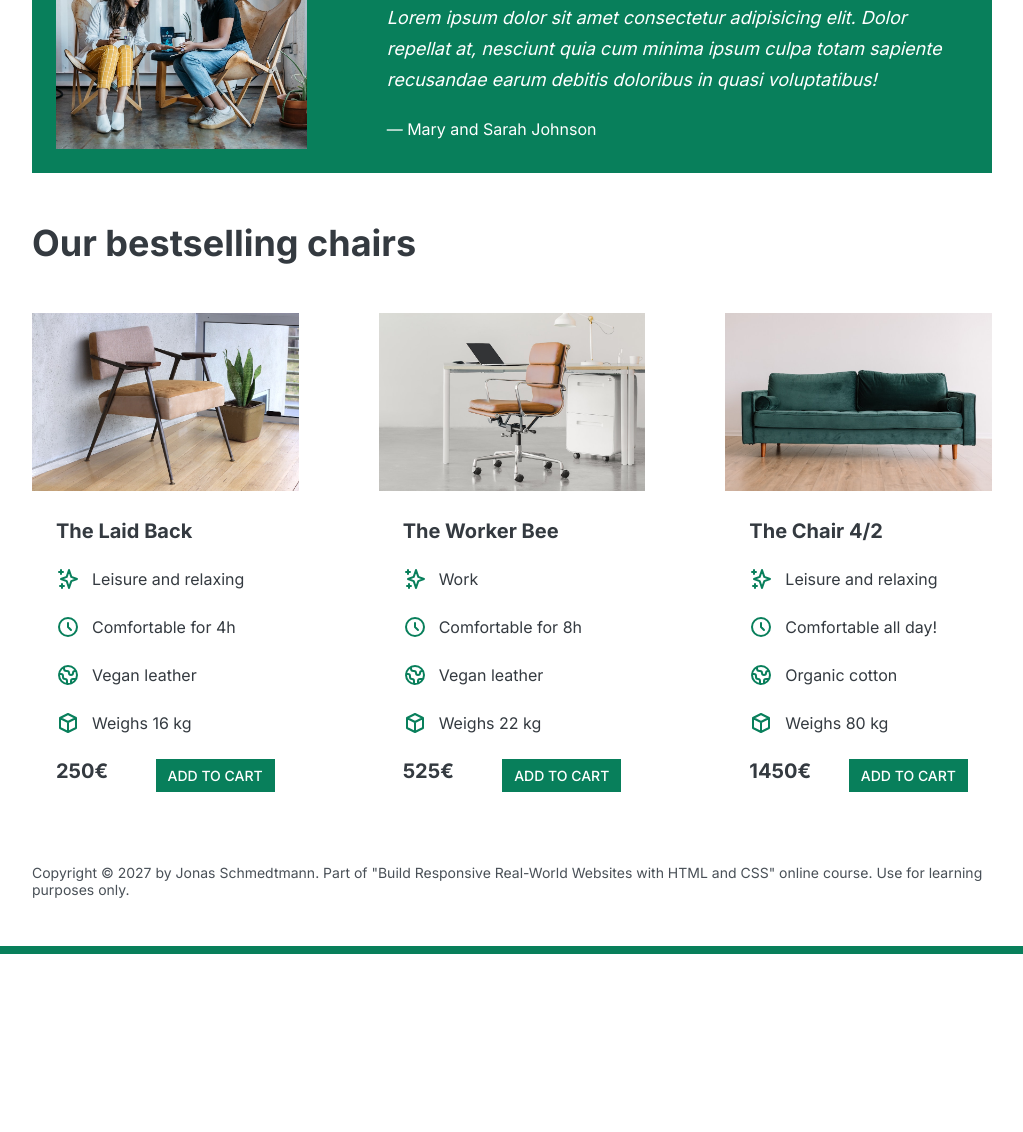
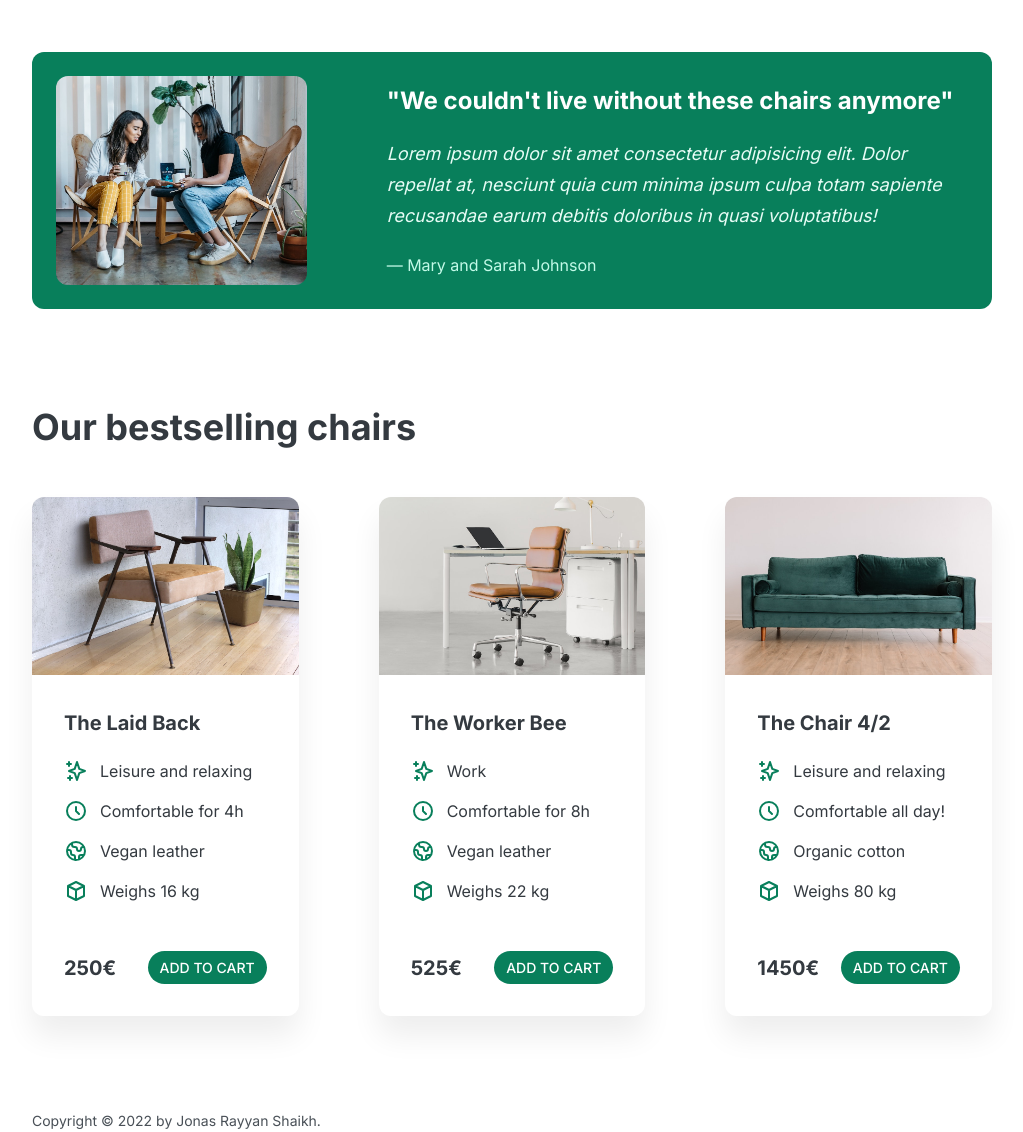
Before and after one commit to rayyan-Marse/HTML-CSS, a plain HTML site: page 05-Design/index.html in a window 1280 px wide. Shown: the part 974-2106 px from the top of the page, without its empty margins (128-1151 px from the left). Before the commit the page ends 1928 px from the top, so only its background shows below. Drawn offline with Linux system fonts and the light colour scheme.

Commit message:
partially completed chair web site design

```diff
--- a/05-Design/index.html
+++ b/05-Design/index.html
@@ -202,9 +202,7 @@
     </section>
 
     <footer>
-      Copyright &copy; 2027 by Jonas Schmedtmann. Part of "Build Responsive
-      Real-World Websites with HTML and CSS" online course. Use for learning
-      purposes only.
+      Copyright &copy; 2022 by Jonas Rayyan Shaikh.
     </footer>
   </div>
 </body>
--- a/05-Design/style.css
+++ b/05-Design/style.css
@@ -31,7 +31,7 @@ body {
 
 header,
 section {
-  margin-bottom: 48px;
+  margin-bottom: 96px;
 }
 
 h2 {
@@ -55,7 +55,7 @@ header {
   display: grid;
   grid-template-columns: repeat(2, 1fr);
   column-gap: 80px;
-  margin-top: 48px;
+  margin-top: 80px;
 }
 
 .header-text-box {
@@ -63,7 +63,7 @@ header {
 }
 
 h1 {
-  margin-bottom: 24px;
+  margin-bottom: 32px;
   font-size: 44px;
   line-height: 1.1;
   list-style-position: -1px;
@@ -84,7 +84,7 @@ img {
   stroke: #099268;
   width: 32px;
   height: 32px;
-  margin-bottom: 16px;
+  margin-bottom: 24px;
 }
 
 .features-title {
@@ -102,8 +102,11 @@ img {
   background-color: #087f5b;
   color: #fff;
   padding: 24px;
+  border-radius: 12px;
 }
-
+img{
+  border-radius: 12px;
+}
 .testimonial-box {
   grid-column: 2 / -1;
   align-self: center;
@@ -119,11 +122,24 @@ img {
   margin-bottom: 24px;
   font-size: 18px;
   line-height: 1.7;
+  color: #e6fcf5;
+}
+.testimonial-author{
+  color: #c3fae8;
 }
 
 /* CHAIRS */
+.chair{
+  box-shadow: 0 20px 30px 0 rgba(0,0,0,0.07);
+  border-radius: 12px;
+}
+
+.chair img{
+  border-bottom-right-radius: 0px;
+  border-bottom-left-radius: 0px;
+}
 .chair-box {
-  padding: 24px;
+  padding: 32px;
 }
 
 h3 {
@@ -133,14 +149,14 @@ h3 {
 
 .chair-details {
   list-style: none;
-  margin-bottom: 24px;
+  margin-bottom: 48px;
 }
 
 .chair-details li {
   display: flex;
   align-items: center;
   gap: 12px;
-  margin-bottom: 24px;
+  margin-bottom: 16px;
 }
 
 .chair-details li:last-child {
@@ -158,6 +174,7 @@ h3 {
 .chair-price {
   display: flex;
   justify-content: space-between;
+  align-items: center;
   font-size: 20px;
 }
 
@@ -168,6 +185,7 @@ h3 {
   text-transform: uppercase;
   display: inline-block;
   font-weight: 500;
+  border-radius: 100px;
 
 
 }
@@ -184,7 +202,7 @@ h3 {
   padding: 16px 32px;
 }
 footer {
-  margin-bottom: 48px;
+  margin-bottom: 64px;
   font-size: 14px;
   color: #495057;
 }
```
